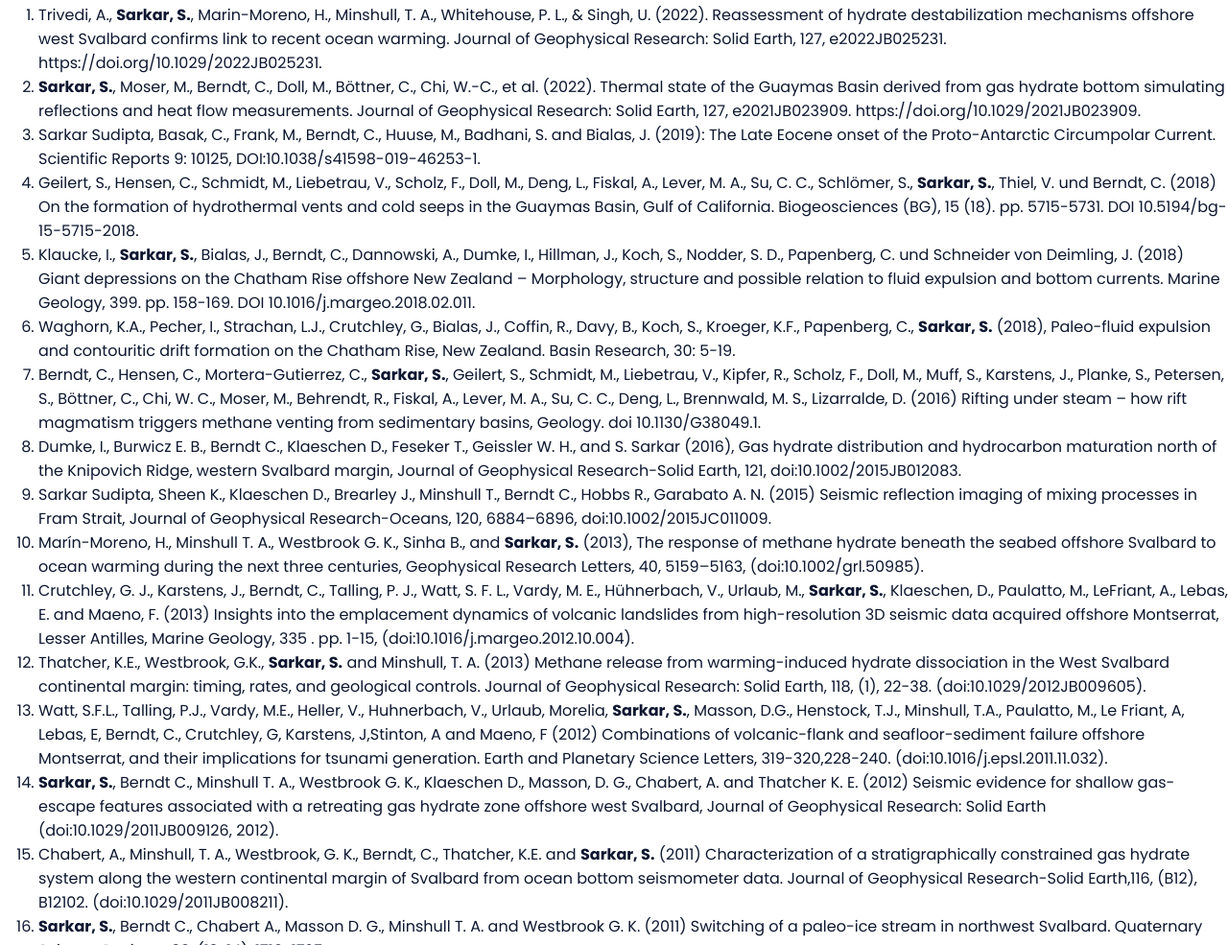
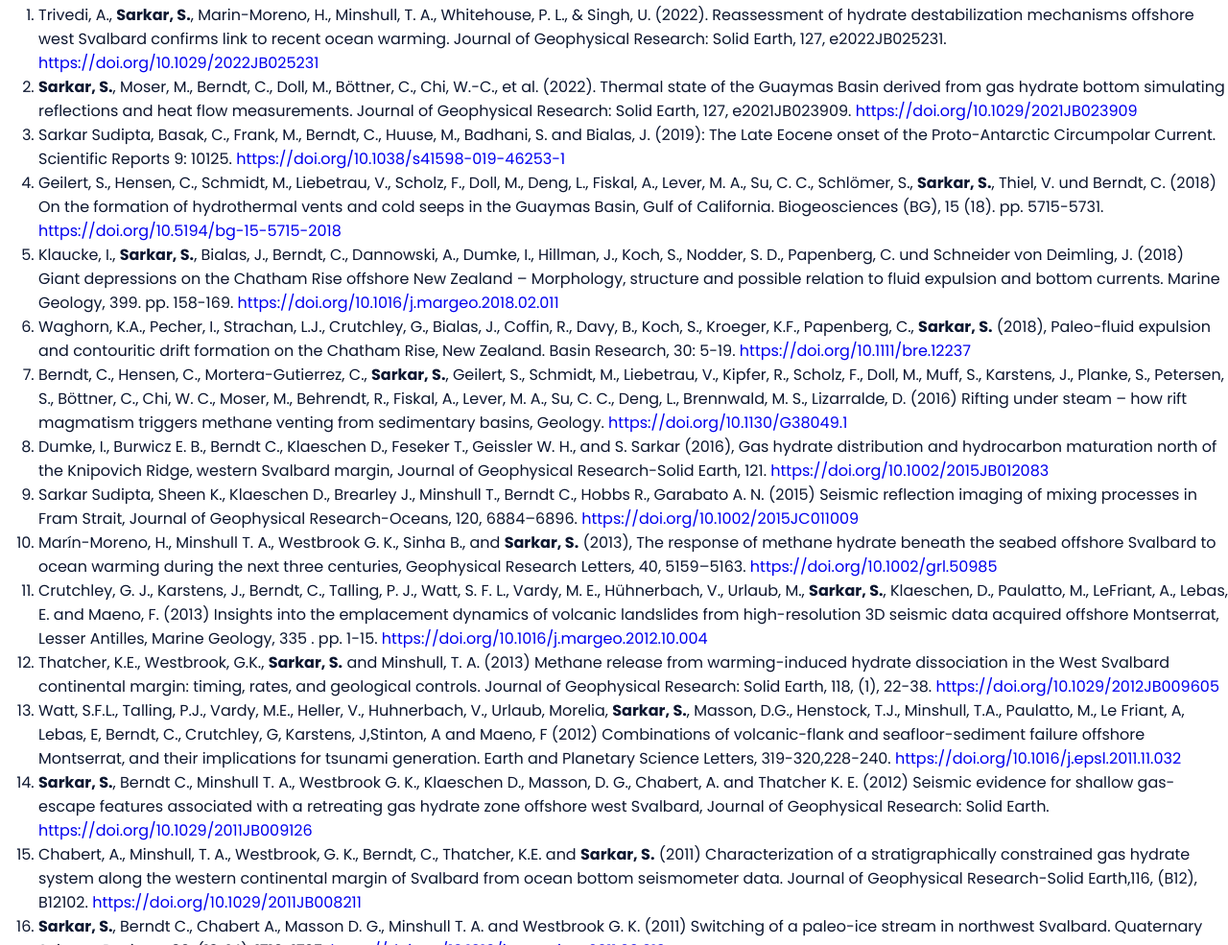
Before and after one commit to stratflow/stratflow.github.io, a plain HTML site: page index.html in a window 1280 px wide. Shown: the part 11015-12000 px from the top of the page at 96% size. Drawn offline with nearby package versions, Linux system fonts and the light colour scheme.

Commit message:
added href

```diff
--- a/index.html
+++ b/index.html
@@ -413,22 +413,22 @@
             <section class="skills section" id="publications">
                 <h2 class="section-title">Publications</h2>
                 <ol>
-                    <li>Trivedi, A., <b><b>Sarkar, S.</b></b>, Marin-Moreno, H., Minshull, T. A., Whitehouse, P. L., & Singh, U. (2022). Reassessment of hydrate destabilization mechanisms offshore west Svalbard confirms link to recent ocean warming. Journal of Geophysical Research: Solid Earth, 127, e2022JB025231. https://doi.org/10.1029/2022JB025231.</li>
-                    <li><b>Sarkar, S.</b>, Moser, M., Berndt, C., Doll, M., Böttner, C., Chi, W.-C., et al. (2022). Thermal state of the Guaymas Basin derived from gas hydrate bottom simulating reflections and heat flow measurements. Journal of Geophysical Research: Solid Earth, 127, e2021JB023909. https://doi.org/10.1029/2021JB023909.</li>
-                    <li>Sarkar Sudipta, Basak, C., Frank, M., Berndt, C., Huuse, M., Badhani, S. and Bialas, J. (2019): The Late Eocene onset of the Proto-Antarctic Circumpolar Current. Scientific Reports 9: 10125, DOI:10.1038/s41598-019-46253-1.</li>
-                    <li>Geilert, S., Hensen, C., Schmidt, M., Liebetrau, V., Scholz, F., Doll, M., Deng, L., Fiskal, A., Lever, M. A., Su, C. C., Schlömer, S., <b>Sarkar, S.</b>, Thiel, V. und Berndt, C.  (2018) On the formation of hydrothermal vents and cold seeps in the Guaymas Basin, Gulf of California. Biogeosciences (BG), 15 (18). pp. 5715-5731. DOI 10.5194/bg-15-5715-2018.</li>
-                    <li>Klaucke, I., <b>Sarkar, S.</b>, Bialas, J., Berndt, C., Dannowski, A., Dumke, I., Hillman, J., Koch, S., Nodder, S. D., Papenberg, C.  und Schneider von Deimling, J. (2018) Giant depressions on the Chatham Rise offshore New Zealand – Morphology, structure and possible relation to fluid expulsion and bottom currents. Marine Geology, 399. pp. 158-169. DOI 10.1016/j.margeo.2018.02.011.</li>
-                    <li>Waghorn, K.A., Pecher, I., Strachan, L.J., Crutchley, G., Bialas, J., Coffin, R., Davy, B., Koch, S., Kroeger, K.F., Papenberg, C., <b>Sarkar, S.</b> (2018), Paleo-fluid expulsion and contouritic drift formation on the Chatham Rise, New Zealand. Basin Research, 30: 5-19.</li>
-                    <li>Berndt, C., Hensen, C., Mortera-Gutierrez, C., <b>Sarkar, S.</b>, Geilert, S., Schmidt, M., Liebetrau, V., Kipfer, R., Scholz, F., Doll, M., Muff, S., Karstens, J., Planke, S., Petersen, S., Böttner, C., Chi, W. C., Moser, M., Behrendt, R., Fiskal, A., Lever, M. A., Su, C. C., Deng, L., Brennwald, M. S., Lizarralde, D. (2016) Rifting under steam – how rift magmatism triggers methane venting from sedimentary basins, Geology. doi 10.1130/G38049.1.</li>
-                    <li>Dumke, I., Burwicz E. B., Berndt C., Klaeschen D., Feseker T., Geissler W. H., and S. Sarkar (2016), Gas hydrate distribution and hydrocarbon maturation north of the Knipovich Ridge, western Svalbard margin, Journal of Geophysical Research-Solid Earth, 121, doi:10.1002/2015JB012083.</li>
-                    <li>Sarkar Sudipta, Sheen K., Klaeschen D., Brearley J., Minshull T., Berndt C., Hobbs R., Garabato A. N. (2015) Seismic reflection imaging of mixing processes in Fram Strait, Journal of Geophysical Research-Oceans, 120, 6884–6896, doi:10.1002/2015JC011009.</li>
-                    <li>Marín-Moreno, H., Minshull T. A., Westbrook G. K., Sinha B., and <b>Sarkar, S.</b> (2013), The response of methane hydrate beneath the seabed offshore Svalbard to ocean warming during the next three centuries, Geophysical Research Letters, 40, 5159–5163, (doi:10.1002/grl.50985).</li>
-                    <li>Crutchley, G. J., Karstens, J., Berndt, C., Talling, P. J., Watt, S. F. L., Vardy, M. E., Hühnerbach, V., Urlaub, M., <b>Sarkar, S.</b>, Klaeschen, D., Paulatto, M., LeFriant, A., Lebas, E. and Maeno, F. (2013) Insights into the emplacement dynamics of volcanic landslides from high-resolution 3D seismic data acquired offshore Montserrat, Lesser Antilles, Marine Geology, 335 . pp. 1-15, (doi:10.1016/j.margeo.2012.10.004).</li>
-                    <li>Thatcher, K.E., Westbrook, G.K., <b>Sarkar, S.</b> and Minshull, T. A. (2013) Methane release from warming-induced hydrate dissociation in the West Svalbard continental margin: timing, rates, and geological controls. Journal of Geophysical Research: Solid Earth, 118, (1), 22-38. (doi:10.1029/2012JB009605).</li>
-                    <li>Watt, S.F.L., Talling, P.J., Vardy, M.E., Heller, V., Huhnerbach, V., Urlaub, Morelia, <b>Sarkar, S.</b>, Masson, D.G., Henstock, T.J., Minshull, T.A., Paulatto, M., Le Friant, A, Lebas, E, Berndt, C., Crutchley, G, Karstens, J,Stinton, A and Maeno, F (2012) Combinations of volcanic-flank and seafloor-sediment failure offshore Montserrat, and their implications for tsunami generation. Earth and Planetary Science Letters, 319-320,228-240. (doi:10.1016/j.epsl.2011.11.032).</li>
-                    <li><b>Sarkar, S.</b>, Berndt C., Minshull T. A., Westbrook G. K., Klaeschen D., Masson, D. G., Chabert, A. and Thatcher K. E. (2012) Seismic evidence for shallow gas-escape features associated with a retreating gas hydrate zone offshore west Svalbard, Journal of Geophysical Research: Solid Earth (doi:10.1029/2011JB009126, 2012).</li>
-                    <li>Chabert, A., Minshull, T. A., Westbrook, G. K., Berndt, C., Thatcher, K.E. and <b>Sarkar, S.</b> (2011) Characterization of a stratigraphically constrained gas hydrate system along the western continental margin of Svalbard from ocean bottom seismometer data. Journal of Geophysical Research-Solid Earth,116, (B12), B12102. (doi:10.1029/2011JB008211).</li>
-                    <li><b>Sarkar, S.</b>, Berndt C., Chabert A., Masson D. G., Minshull T. A. and Westbrook G. K. (2011) Switching of a paleo-ice stream in northwest Svalbard. Quaternary Science Reviews, 30, (13-14), 1710-1725.</li>
+                    <li>Trivedi, A., <b><b>Sarkar, S.</b></b>, Marin-Moreno, H., Minshull, T. A., Whitehouse, P. L., & Singh, U. (2022). Reassessment of hydrate destabilization mechanisms offshore west Svalbard confirms link to recent ocean warming. Journal of Geophysical Research: Solid Earth, 127, e2022JB025231. <a href="https://doi.org/10.1029/2022JB025231">https://doi.org/10.1029/2022JB025231</a></li>
+                    <li><b>Sarkar, S.</b>, Moser, M., Berndt, C., Doll, M., Böttner, C., Chi, W.-C., et al. (2022). Thermal state of the Guaymas Basin derived from gas hydrate bottom simulating reflections and heat flow measurements. Journal of Geophysical Research: Solid Earth, 127, e2021JB023909. <a href="https://doi.org/10.1029/2021JB023909">https://doi.org/10.1029/2021JB023909</a></li>
+                    <li>Sarkar Sudipta, Basak, C., Frank, M., Berndt, C., Huuse, M., Badhani, S. and Bialas, J. (2019): The Late Eocene onset of the Proto-Antarctic Circumpolar Current. Scientific Reports 9: 10125. <a href="https://doi.org/10.1038/s41598-019-46253-1">https://doi.org/10.1038/s41598-019-46253-1</a></li>
+                    <li>Geilert, S., Hensen, C., Schmidt, M., Liebetrau, V., Scholz, F., Doll, M., Deng, L., Fiskal, A., Lever, M. A., Su, C. C., Schlömer, S., <b>Sarkar, S.</b>, Thiel, V. und Berndt, C.  (2018) On the formation of hydrothermal vents and cold seeps in the Guaymas Basin, Gulf of California. Biogeosciences (BG), 15 (18). pp. 5715-5731. <a href="https://doi.org/10.5194/bg-15-5715-2018">https://doi.org/10.5194/bg-15-5715-2018</a></li>
+                    <li>Klaucke, I., <b>Sarkar, S.</b>, Bialas, J., Berndt, C., Dannowski, A., Dumke, I., Hillman, J., Koch, S., Nodder, S. D., Papenberg, C.  und Schneider von Deimling, J. (2018) Giant depressions on the Chatham Rise offshore New Zealand – Morphology, structure and possible relation to fluid expulsion and bottom currents. Marine Geology, 399. pp. 158-169. <a href="https://doi.org/10.1016/j.margeo.2018.02.011">https://doi.org/10.1016/j.margeo.2018.02.011</a></li>
+                    <li>Waghorn, K.A., Pecher, I., Strachan, L.J., Crutchley, G., Bialas, J., Coffin, R., Davy, B., Koch, S., Kroeger, K.F., Papenberg, C., <b>Sarkar, S.</b> (2018), Paleo-fluid expulsion and contouritic drift formation on the Chatham Rise, New Zealand. Basin Research, 30: 5-19. <a href="https://doi.org/10.1111/bre.12237">https://doi.org/10.1111/bre.12237</a></li>
+                    <li>Berndt, C., Hensen, C., Mortera-Gutierrez, C., <b>Sarkar, S.</b>, Geilert, S., Schmidt, M., Liebetrau, V., Kipfer, R., Scholz, F., Doll, M., Muff, S., Karstens, J., Planke, S., Petersen, S., Böttner, C., Chi, W. C., Moser, M., Behrendt, R., Fiskal, A., Lever, M. A., Su, C. C., Deng, L., Brennwald, M. S., Lizarralde, D. (2016) Rifting under steam – how rift magmatism triggers methane venting from sedimentary basins, Geology. <a href="https://doi.org/10.1130/G38049.1">https://doi.org/10.1130/G38049.1</a></li>
+                    <li>Dumke, I., Burwicz E. B., Berndt C., Klaeschen D., Feseker T., Geissler W. H., and S. Sarkar (2016), Gas hydrate distribution and hydrocarbon maturation north of the Knipovich Ridge, western Svalbard margin, Journal of Geophysical Research-Solid Earth, 121. <a href="https://doi.org/10.1002/2015JB012083">https://doi.org/10.1002/2015JB012083</a> </li>
+                    <li>Sarkar Sudipta, Sheen K., Klaeschen D., Brearley J., Minshull T., Berndt C., Hobbs R., Garabato A. N. (2015) Seismic reflection imaging of mixing processes in Fram Strait, Journal of Geophysical Research-Oceans, 120, 6884–6896. <a href="https://doi.org/10.1002/2015JC011009">https://doi.org/10.1002/2015JC011009</a> </li>
+                    <li>Marín-Moreno, H., Minshull T. A., Westbrook G. K., Sinha B., and <b>Sarkar, S.</b> (2013), The response of methane hydrate beneath the seabed offshore Svalbard to ocean warming during the next three centuries, Geophysical Research Letters, 40, 5159–5163. <a href="https://doi.org/10.1002/grl.50985">https://doi.org/10.1002/grl.50985</a> </li>
+                    <li>Crutchley, G. J., Karstens, J., Berndt, C., Talling, P. J., Watt, S. F. L., Vardy, M. E., Hühnerbach, V., Urlaub, M., <b>Sarkar, S.</b>, Klaeschen, D., Paulatto, M., LeFriant, A., Lebas, E. and Maeno, F. (2013) Insights into the emplacement dynamics of volcanic landslides from high-resolution 3D seismic data acquired offshore Montserrat, Lesser Antilles, Marine Geology, 335 . pp. 1-15. <a href="https://doi.org/10.1016/j.margeo.2012.10.004">https://doi.org/10.1016/j.margeo.2012.10.004</a> </li>
+                    <li>Thatcher, K.E., Westbrook, G.K., <b>Sarkar, S.</b> and Minshull, T. A. (2013) Methane release from warming-induced hydrate dissociation in the West Svalbard continental margin: timing, rates, and geological controls. Journal of Geophysical Research: Solid Earth, 118, (1), 22-38. <a href="https://doi.org/10.1029/2012JB009605">https://doi.org/10.1029/2012JB009605</a> </li>
+                    <li>Watt, S.F.L., Talling, P.J., Vardy, M.E., Heller, V., Huhnerbach, V., Urlaub, Morelia, <b>Sarkar, S.</b>, Masson, D.G., Henstock, T.J., Minshull, T.A., Paulatto, M., Le Friant, A, Lebas, E, Berndt, C., Crutchley, G, Karstens, J,Stinton, A and Maeno, F (2012) Combinations of volcanic-flank and seafloor-sediment failure offshore Montserrat, and their implications for tsunami generation. Earth and Planetary Science Letters, 319-320,228-240. <a href="https://doi.org/10.1016/j.epsl.2011.11.032">https://doi.org/10.1016/j.epsl.2011.11.032</a> </li>
+                    <li><b>Sarkar, S.</b>, Berndt C., Minshull T. A., Westbrook G. K., Klaeschen D., Masson, D. G., Chabert, A. and Thatcher K. E. (2012) Seismic evidence for shallow gas-escape features associated with a retreating gas hydrate zone offshore west Svalbard, Journal of Geophysical Research: Solid Earth. <a href="https://doi.org/10.1029/2011JB009126">https://doi.org/10.1029/2011JB009126</a> </li>
+                    <li>Chabert, A., Minshull, T. A., Westbrook, G. K., Berndt, C., Thatcher, K.E. and <b>Sarkar, S.</b> (2011) Characterization of a stratigraphically constrained gas hydrate system along the western continental margin of Svalbard from ocean bottom seismometer data. Journal of Geophysical Research-Solid Earth,116, (B12), B12102. <a href="https://doi.org/10.1029/2011JB008211">https://doi.org/10.1029/2011JB008211</a> </li>
+                    <li><b>Sarkar, S.</b>, Berndt C., Chabert A., Masson D. G., Minshull T. A. and Westbrook G. K. (2011) Switching of a paleo-ice stream in northwest Svalbard. Quaternary Science Reviews, 30, (13-14), 1710-1725. <a href="https://doi.org/10.1016/j.quascirev.2011.03.013">https://doi.org/10.1016/j.quascirev.2011.03.013</a> </li>
                 </ol>
             </section>
 
```
